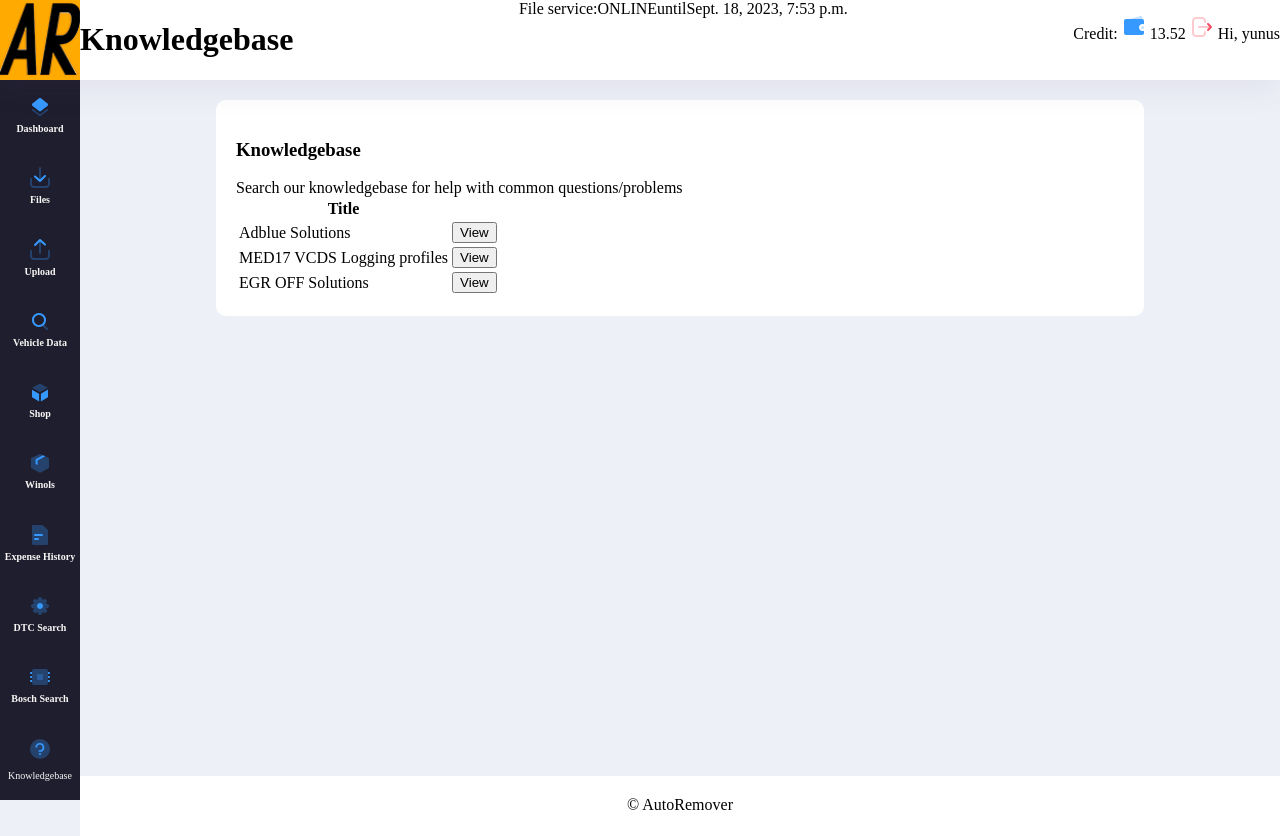
After one commit to Tom-code124/autotuner, a Django app: page /app/knowledgebase/ in a window 1280 px wide. The commit adds this page. Run offline with Django 4.2, Linux system fonts and the light colour scheme.

Commit message:
create knowledgebase

```diff
--- a/autoremover/customerapp/static/customerapp/styles/common.css
+++ b/autoremover/customerapp/static/customerapp/styles/common.css
@@ -22,9 +22,7 @@
   position: relative;
   margin: 0;
   min-height: 100%;
-  width: 100%;
   background-color: #eef0f8;
-  padding-bottom: 6.74rem;
   box-sizing: inherit;
 }
 
@@ -104,3 +102,7 @@
   bottom: 0;
   left: 0;
 }
+
+a {
+  text-decoration: none;
+}
--- /dev/null
+++ b/autoremover/customerapp/static/customerapp/styles/knowledgebase.css
@@ -0,0 +1,5 @@
+#container {
+  background-color: #fff;
+  border-radius: 10px;
+  padding: 20px;
+}
--- a/autoremover/customerapp/templates/layout.html
+++ b/autoremover/customerapp/templates/layout.html
@@ -448,6 +448,7 @@
           <h5 class="color_white">Bosch Search</h5>
         </li>
         <li class="sidebar_item">
+          <a href="/app/knowledgebase/">
             <svg
               class="sidebar_icon"
               width="24px"
@@ -479,6 +480,7 @@
               </g>
             </svg>
             <span class="color_white">Knowledgebase</span>
+          </a>
         </li>
       </ul>
     </aside>
--- /dev/null
+++ b/autoremover/customerapp/templates/pages/knowledgebase.html
@@ -0,0 +1,28 @@
+{% extends "layout.html" %} {% block layout %}
+<div id="container" class="column">
+  <div id="card-header">
+    <h3>Knowledgebase</h3>
+    <span>
+      Search our knowledgebase for help with common questions/problems
+    </span>
+  </div>
+  <div id="card-body">
+    <table>
+      <thead>
+        <tr>
+          <th>Title</th>
+          <th></th>
+        </tr>
+      </thead>
+      <tbody>
+        {% for know in knowledge_data %}
+        <tr>
+          <td>{{ know.title }}</td>
+          <td><button>View</button></td>
+        </tr>
+        {% endfor %}
+      </tbody>
+    </table>
+  </div>
+</div>
+{% endblock %}
--- a/autoremover/customerapp/urls.py
+++ b/autoremover/customerapp/urls.py
@@ -6,4 +6,5 @@
     path('', dashboard_page, name="Dashboard"),
     path('login/', login_page, name="Log-in"),
     path('dtc_search/', dtc_search_page, name='DTC Search'),
+    path('knowledgebase/', knowledgebase_page, name='Knowledgebase')
 ]
--- a/autoremover/customerapp/views.py
+++ b/autoremover/customerapp/views.py
@@ -103,3 +103,60 @@
         }
         }
     return render(request, "pages/dtc_search.html", context)
+
+def knowledgebase_page(request):
+    knowledge_data = [
+        {
+            'title': 'Adblue Solutions',
+            'desc': 'You can find Adblue Solutions in this page',
+            'inner_data': [
+                {
+                    'sub_title': "AGRALE",
+                    'bullets': [
+                        'BOSCH EDC7UC31 -  Adblue Ecu and Pump must be disconnected '
+                    ]
+                },
+                {
+                    'sub_title': "ASTRA",
+                    'bullets': [
+                        'BOSCH EDC7UC31 - Adblue ECU to be unplugged',
+                        'BOSCH EDC17CV41 - Adblue ECU and Pump to be unplugged'
+                    ]
+                }
+            ]
+        },
+        {
+            'title': 'MED17 VCDS Logging profiles',
+            'desc': '<a href="https://drive.tiny.cloud/1/8lqf2m98sdocyt5hqrl8t0s6pir4vto88le9axrfsvxajoep/324197e6-1ac1-46a2-b358-13d3d436756c">Audi a5 - med171 - gen logs.zip</a>\n\nGeneral logging profiles for the Med17.1 Vag ECU - VCDS Advanced - Open the unzipped file and it will populate the logging profile for you.\nGeneral sweep 1500rpm - redline needed for full scope, highest gear possible for more info'
+        },
+        {
+            'title': 'EGR OFF Solutions',
+            'inner_data': [
+                {
+                    'sub_title': 'ALFA ROMEO',
+                    'bullets': [
+                        'BOSCH EDC15C7 - Actuator to be unplugged',
+                        'BOSCH EDC17C69',
+                        'MARELLI MJ8'
+                    ]
+                },
+                {
+                    'sub_title': 'Aston Martin',
+                    'bullets': [
+                        'VISTEON EECVI  - Actuator to be unplugged'
+                    ]
+                }
+            ]
+        }
+    ]
+
+    context = {
+        'page_title': 'Knowledgebase',
+        'styling_files': ["knowledgebase.css"],
+        'file_service_status': 'ONLINE',
+        'file_service_until': datetime.now(),
+        'username': 'yunus',
+        'user_credit_amount': 13.52,
+        'knowledge_data': knowledge_data
+    }
+    return render(request, "pages/knowledgebase.html", context)
```
Also changed, not shown: autoremover/customerapp/static/customerapp/styles/customer_login.css (+7 -4 lines), autoremover/customerapp/templates/pages/customer_login.html (+3 -6 lines). Lines whose indentation alone changed are shown as unchanged.
